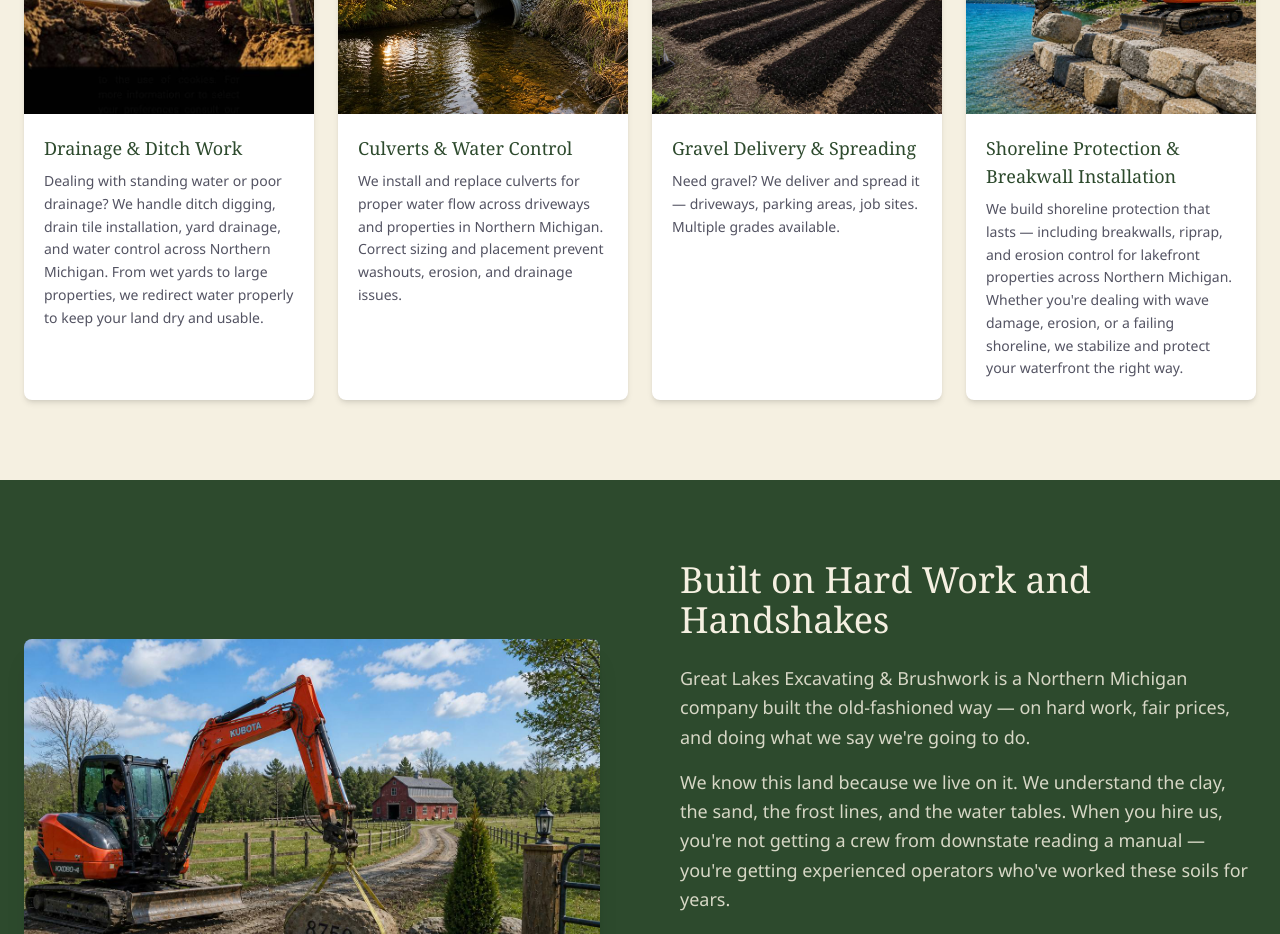
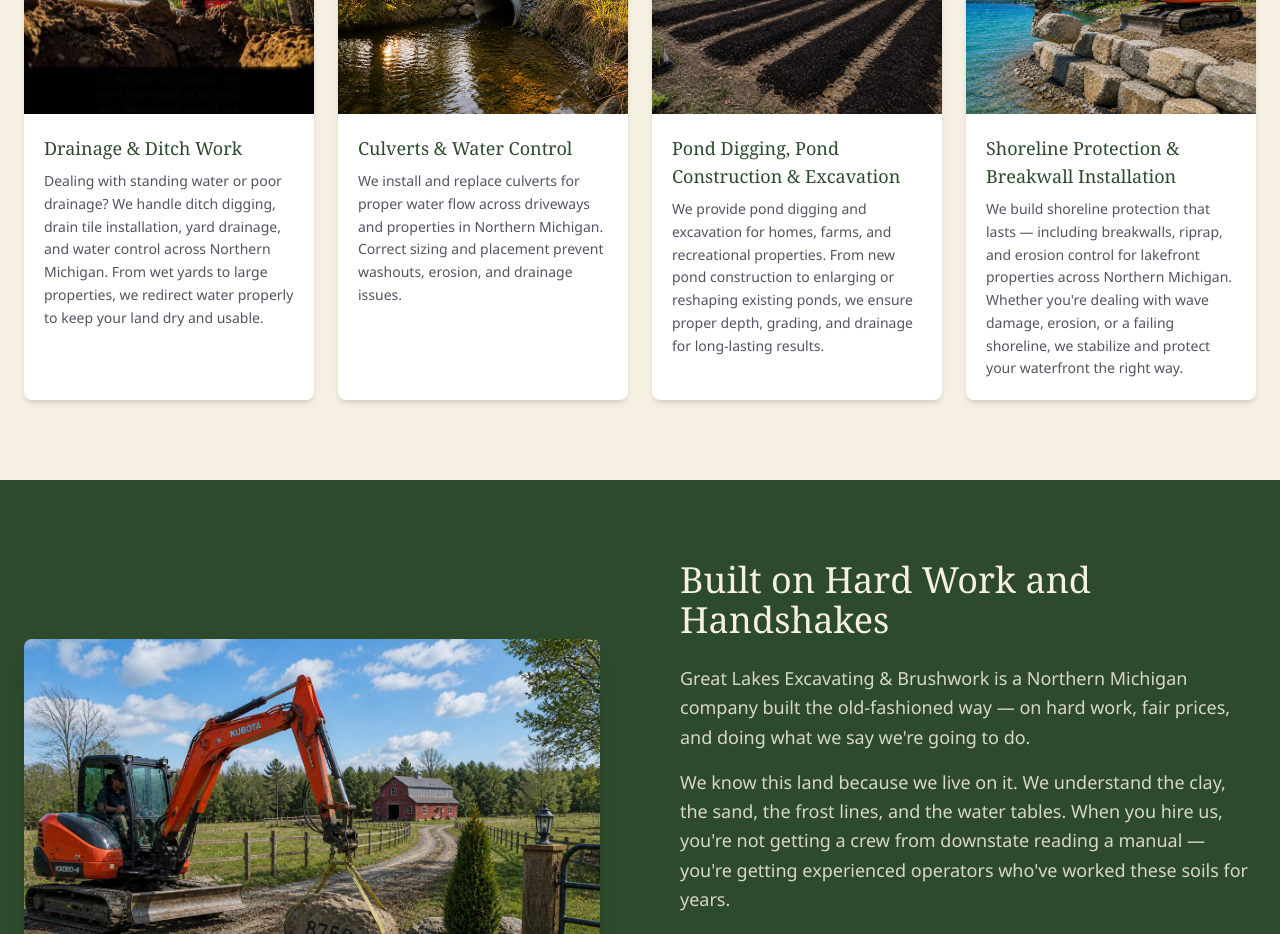
Before and after one commit to Sherryfarmshop/great-lakes-excavating, a Next.js app: page / in a window 1280 px wide. Shown: the part 3860-4794 px from the top of the page. Built offline with nearby package versions, Linux system fonts and the light colour scheme.

Commit message:
Replace gravel delivery with pond construction

```diff
--- a/src/components/Services.tsx
+++ b/src/components/Services.tsx
@@ -40,8 +40,8 @@ const secondaryServices = [
     img: '/images/culvert.jpg',
   },
   {
-    title: 'Gravel Delivery & Spreading',
-    desc: 'Need gravel? We deliver and spread it — driveways, parking areas, job sites. Multiple grades available.',
+    title: 'Pond Digging, Pond Construction & Excavation',
+    desc: 'We provide pond digging and excavation for homes, farms, and recreational properties. From new pond construction to enlarging or reshaping existing ponds, we ensure proper depth, grading, and drainage for long-lasting results.',
     img: '/images/gallery-4.jpg',
   },
   {
```
